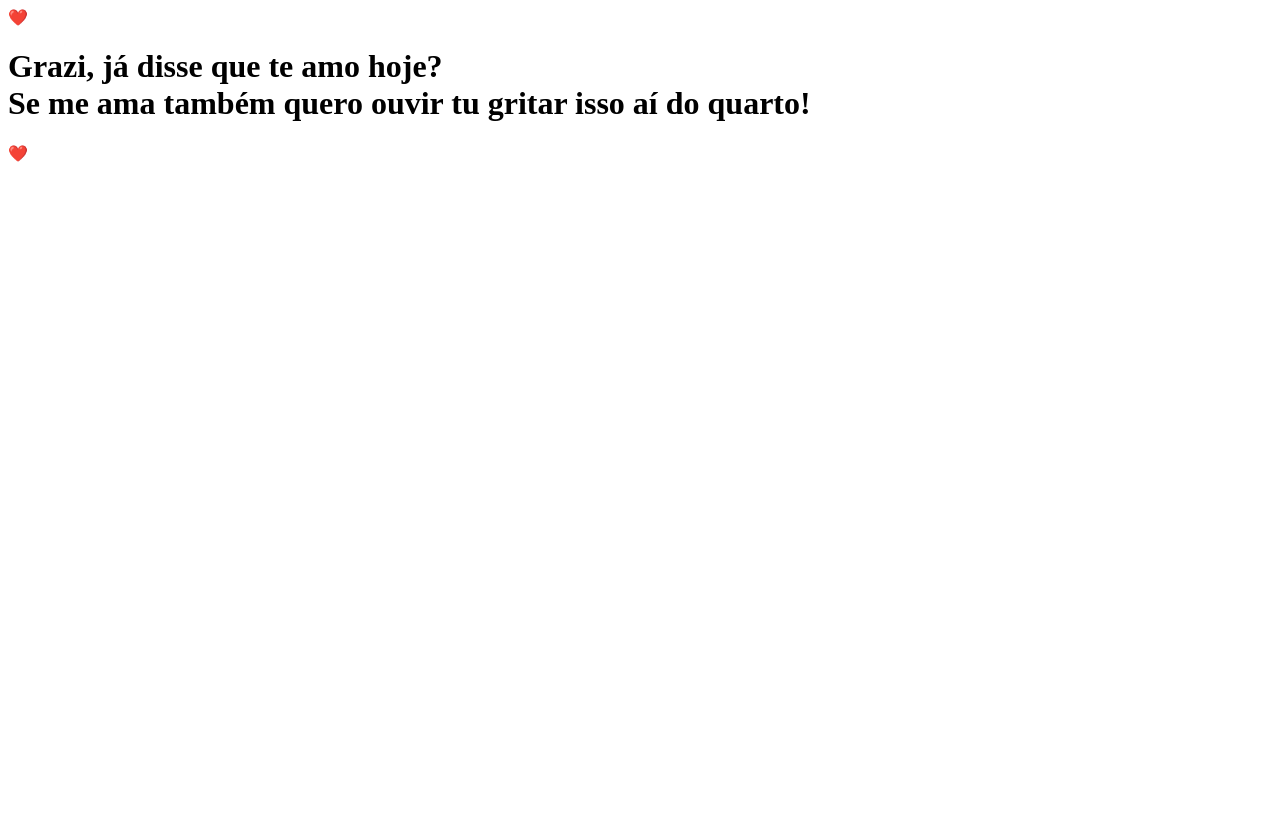
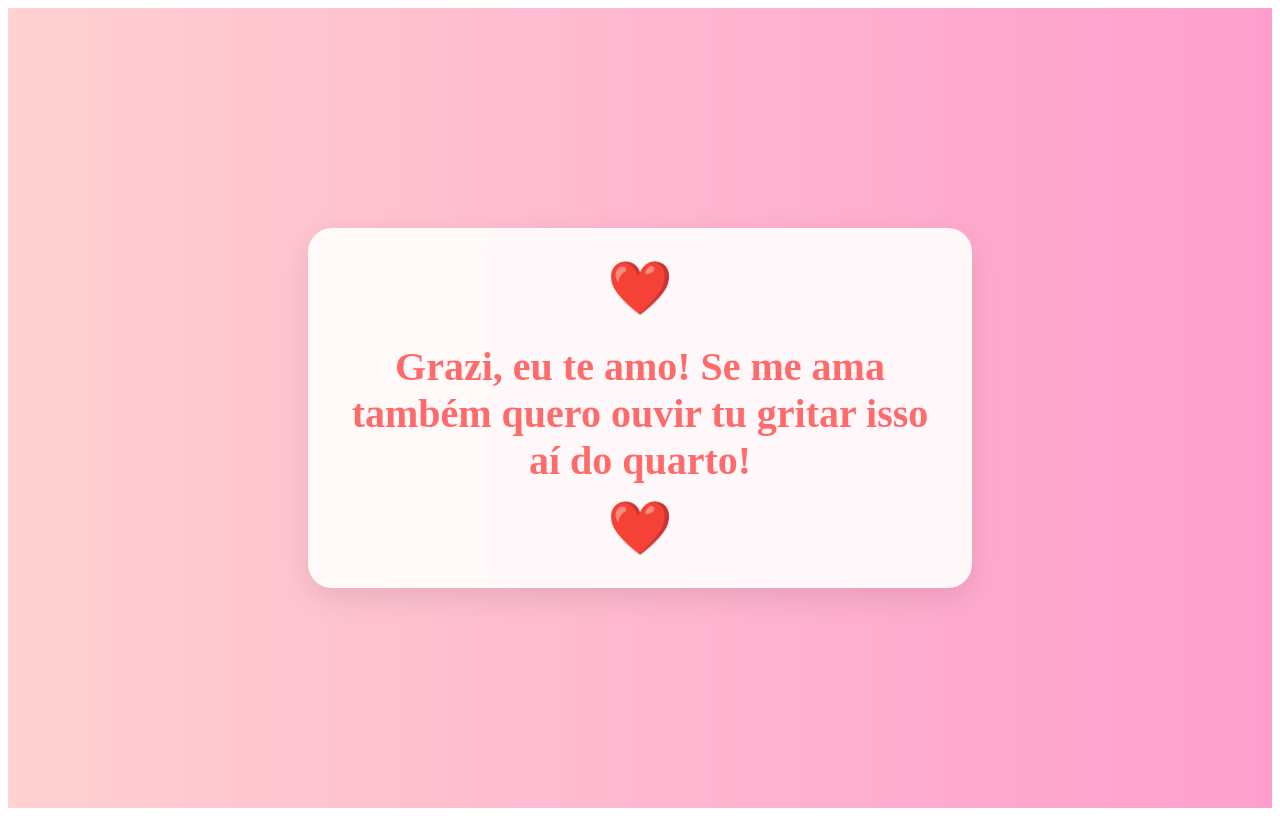
Before and after one commit to LeoJunqueira/clone-tabnews, a Next.js app: page / in a window 1280 px wide. Built offline with nearby package versions, Linux system fonts and the light colour scheme.

Commit message:
Arrumando o CSS

```diff
--- a/pages/index.js
+++ b/pages/index.js
@@ -1,13 +1,50 @@
 function Home() {
     return (
-      <div className="min-h-screen flex items-center justify-center bg-gradient-to-r from-pink-200 to-rose-200">
-        <div className="text-center p-8 bg-white/90 rounded-3xl shadow-xl max-w-2xl mx-4">
-          <div className="text-5xl mb-4 animate-pulse">❤️</div>
-          <h1 className="text-4xl font-bold text-rose-500 mb-4 shadow-sm">
-          Grazi, já disse que te amo hoje?
-          <br/> Se me ama também quero ouvir tu gritar isso aí do quarto!
+      <div style={{
+        minHeight: '100vh',
+        display: 'flex',
+        alignItems: 'center',
+        justifyContent: 'center',
+        background: 'linear-gradient(to right, #ffd1d1, #ff9ecd)',
+        margin: 0,
+        padding: 0
+      }}>
+        <div style={{
+          textAlign: 'center',
+          padding: '2rem',
+          backgroundColor: 'rgba(255, 255, 255, 0.9)',
+          borderRadius: '24px',
+          boxShadow: '0 10px 30px rgba(0, 0, 0, 0.1)',
+          maxWidth: '600px',
+          margin: '1rem'
+        }}>
+          <div style={{
+            fontSize: '3rem',
+            marginBottom: '1rem',
+            animation: 'pulse 1.5s infinite'
+          }}>❤️</div>
+          <h1 style={{
+            fontSize: '2.5rem',
+            fontWeight: 'bold',
+            color: '#ff6b6b',
+            marginBottom: '1rem',
+            whiteSpace: 'pre-line'
+          }}>
+            Grazi, eu te amo!
+
+            Se me ama também quero ouvir tu gritar isso aí do quarto!
           </h1>
-          <div className="text-5xl animate-pulse">❤️</div>
+          <div style={{
+            fontSize: '3rem',
+            animation: 'pulse 1.5s infinite'
+          }}>❤️</div>
+          <style>{`
+            @keyframes pulse {
+              0% { transform: scale(1); }
+              50% { transform: scale(1.2); }
+              100% { transform: scale(1); }
+            }
+          `}</style>
         </div>
       </div>
     );
```
